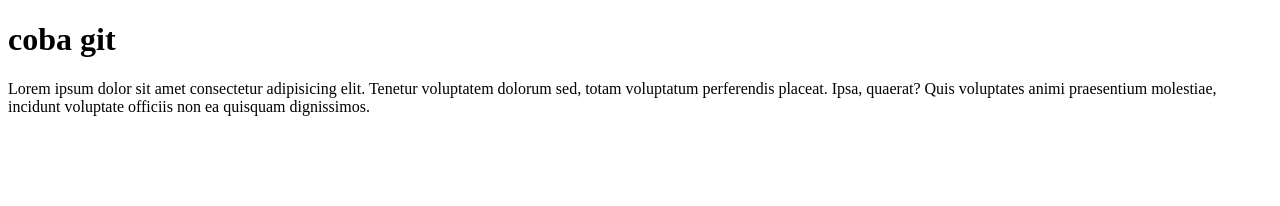
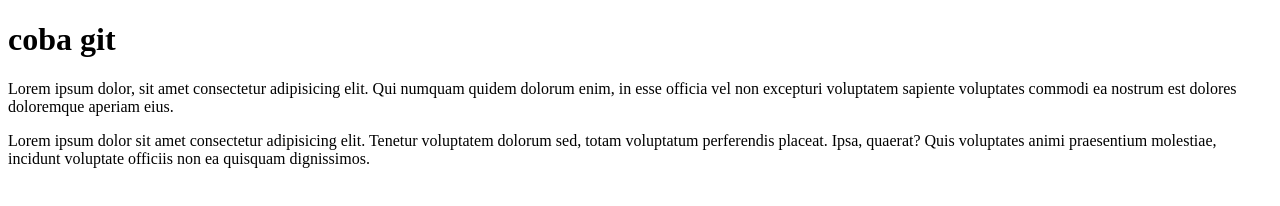
Before and after one commit to bangkitaldino/bas-git-test-2, a plain HTML site: page index.html in a window 1280 px wide. Drawn offline with Linux system fonts and the light colour scheme.

Commit message:
menambahkan isi file index.html

```diff
--- a/index.html
+++ b/index.html
@@ -7,6 +7,7 @@
 </head>
 <body>
     <h1>coba git</h1>
+    <p>Lorem ipsum dolor, sit amet consectetur adipisicing elit. Qui numquam quidem dolorum enim, in esse officia vel non excepturi voluptatem sapiente voluptates commodi ea nostrum est dolores doloremque aperiam eius.</p>
     <p>Lorem ipsum dolor sit amet consectetur adipisicing elit. Tenetur voluptatem dolorum sed, totam voluptatum perferendis placeat. Ipsa, quaerat? Quis voluptates animi praesentium molestiae, incidunt voluptate officiis non ea quisquam dignissimos.</p>
 </body>
 </html>
```
